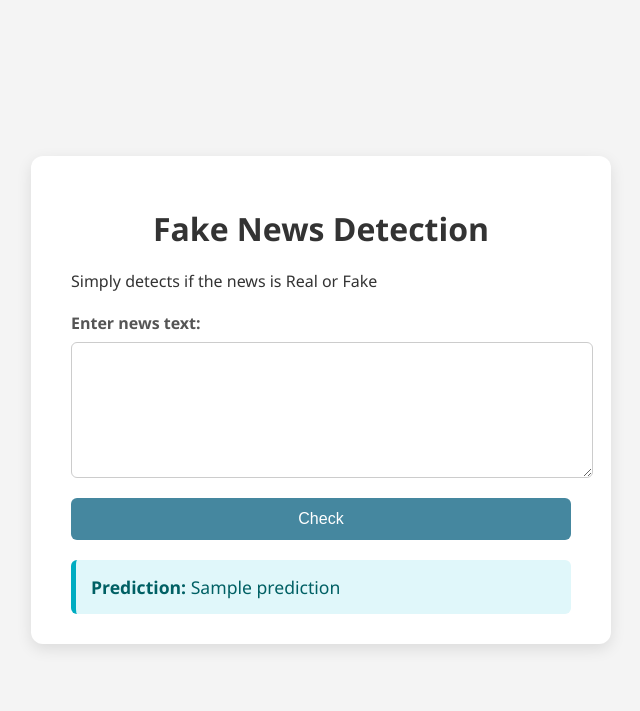
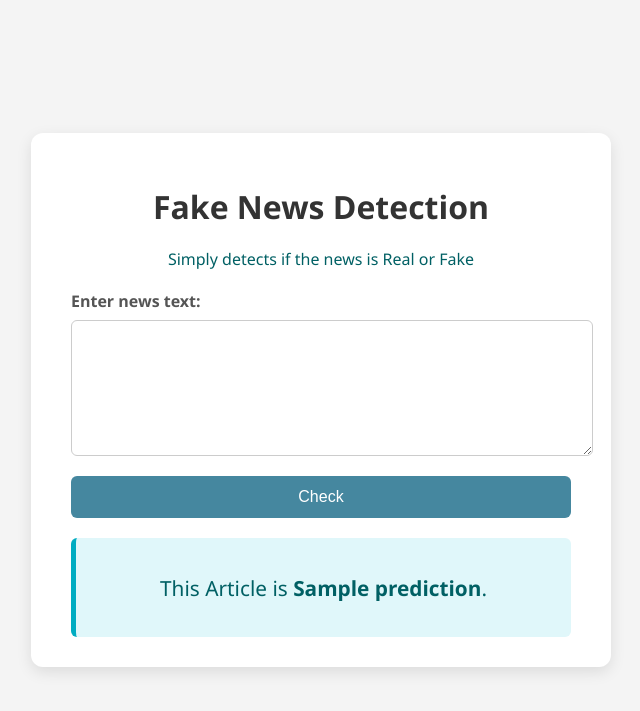
Before and after one commit to Maham707/Fake-News-Detector, a Flask app: template templates/index.html in a window 1280 px wide. Shown: the top 711 px of the page, without its empty margins (319-959 px from the left). Run offline with Flask 3, Linux system fonts and the light colour scheme; the template is opened without the code that fills it: most values are stand-ins (such as "Sample title", 1, 10 or a date in 2020); parts of the project's set-up code (start-up, migrations or seed data) failed here and were passed over.

Commit message:
updated form display

```diff
--- a/static/style.css
+++ b/static/style.css
@@ -24,7 +24,8 @@ h1 {
 }
 
 p{
-    color: #333;
+    text-align: center;
+    color: #006064;
     margin-bottom: 20px;
 }
 
@@ -60,11 +61,12 @@ input[type="submit"]:hover {
 }
 
 .result {
+    text-align: center;
     margin-top: 20px;
     padding: 15px;
     background-color: #e0f7fa;
     border-left: 5px solid #00acc1;
     color: #006064;
-    font-size: 1.1rem;
+    font-size: 1.3rem;
     border-radius: 6px;
 }
--- a/templates/index.html
+++ b/templates/index.html
@@ -18,7 +18,7 @@
 
         {% if prediction %}
             <div class="result">
-                <strong>Prediction:</strong> {{ prediction }}
+                <p>This Article is <strong>{{ prediction }}</strong>. </p>
             </div>
         {% endif %}
     </div>
```
